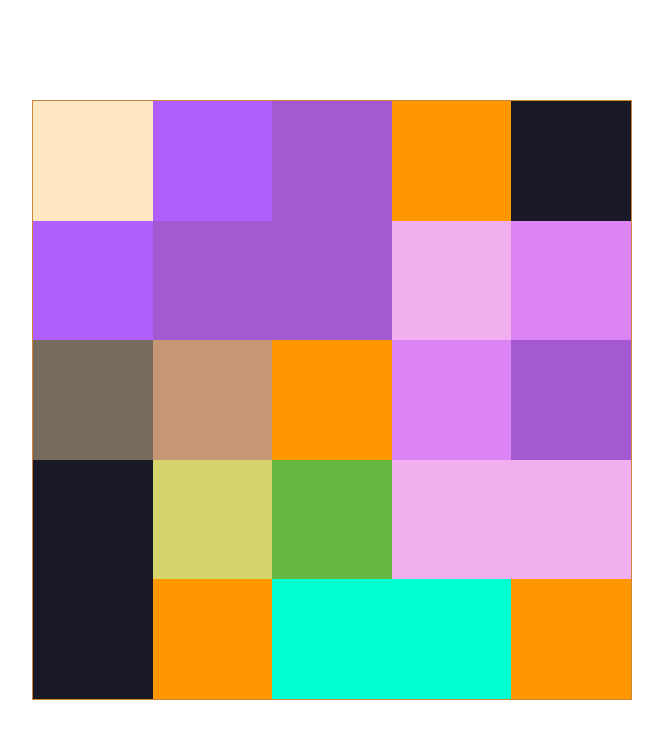
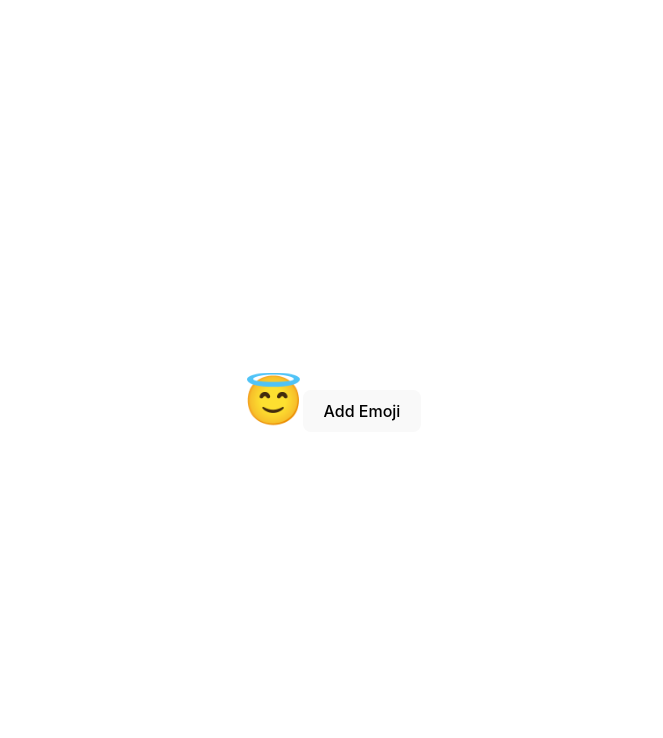
Before and after one commit to wichofly/pokemon_react, a React (Vite) app: page / in a window 1280 px wide. Shown: the top 738 px of the page, without its empty margins (308-971 px from the left). Built offline with nearby package versions, Linux system fonts and the light colour scheme.

Commit message:
feat: add emojis using spread operator

```diff
--- a/src/App.jsx
+++ b/src/App.jsx
@@ -1,4 +1,5 @@
 import './App.css';
+
 // import Counter from './components/counters/Counter';
 // import Toggler from './components/counters/Toggler';
 // import PropertyList from './components/properties/PropertyList';
@@ -7,7 +8,8 @@ import './App.css';
 // import DoubleDice from './components/DoubleDice';
 // import Heading from './components/Heading';
 // import { ColorList } from './components/ColorList';
-import ColorboxGrid from './components/5-exercise/ColorboxGrid';
+// import ColorboxGrid from './components/5-exercise/ColorboxGrid';
+import Emoji from './components/6-intermediate_state_concepts/Emoji';
 
 // const data = [
 //   { id: 1, product: 'milk', quantity: 11, completed: true },
@@ -16,33 +18,33 @@ import ColorboxGrid from './components/5-exercise/ColorboxGrid';
 //   { id: 4, product: 'sugar', quantity: 5, completed: false },
 // ];
 
-const properties = [
-  { id: 1, name: 'San Salvador', rating: 4.5, price: 98 },
-  { id: 2, name: 'Acajutla', rating: 3.9, price: 102 },
-  { id: 3, name: 'Gold Juayua', rating: 4.2, price: 99 },
-  { id: 4, name: 'Beautiful view', rating: 4.8, price: 55 },
-  { id: 5, name: 'El Paisnal', rating: 3.8, price: 29 },
-  { id: 6, name: 'Santa Ana', rating: 4.1, price: 69 },
-];
+// const properties = [
+//   { id: 1, name: 'San Salvador', rating: 4.5, price: 98 },
+//   { id: 2, name: 'Acajutla', rating: 3.9, price: 102 },
+//   { id: 3, name: 'Gold Juayua', rating: 4.2, price: 99 },
+//   { id: 4, name: 'Beautiful view', rating: 4.8, price: 55 },
+//   { id: 5, name: 'El Paisnal', rating: 3.8, price: 29 },
+//   { id: 6, name: 'Santa Ana', rating: 4.1, price: 69 },
+// ];
 
-const colors = [
-  '#FFE7C1',
-  '#DC84F3',
-  '#86B6F6',
-  '#F2AFEF',
-  '#A1EEBD',
-  '#FF9800',
-  '#65B741',
-  '#C69774',
-  '#776B5D',
-  '#EC8F5E',
-  '#A9A9A9',
-  '#B15EFF',
-  '#D6D46D',
-  '#A459D1',
-  '#191825',
-  '#00FFD1',
-];
+// const colors = [
+//   '#FFE7C1',
+//   '#DC84F3',
+//   '#86B6F6',
+//   '#F2AFEF',
+//   '#A1EEBD',
+//   '#FF9800',
+//   '#65B741',
+//   '#C69774',
+//   '#776B5D',
+//   '#EC8F5E',
+//   '#A9A9A9',
+//   '#B15EFF',
+//   '#D6D46D',
+//   '#A459D1',
+//   '#191825',
+//   '#00FFD1',
+// ];
 
 function App() {
   return (
@@ -65,7 +67,9 @@ function App() {
 
       {/* <Toggler /> */}
 
-      <ColorboxGrid colors={colors} />
+      {/* <ColorboxGrid colors={colors} /> */}
+
+      <Emoji />
     </>
   );
 }
--- /dev/null
+++ b/src/components/6-intermediate_state_concepts/Emoji.jsx
@@ -0,0 +1,20 @@
+import { useState } from 'react';
+
+const Emoji = () => {
+  const [emojis, setEmojis] = useState(['😇']);
+
+  const addEmoji = () => {
+    setEmojis([...emojis, '🥳']);
+  };
+
+  return (
+    <div>
+      {emojis.map((image) => (
+        <span style={{ fontSize: '3rem' }}>{image}</span>
+      ))}
+      <button onClick={addEmoji}>Add Emoji</button>
+    </div>
+  );
+};
+
+export default Emoji;
```
